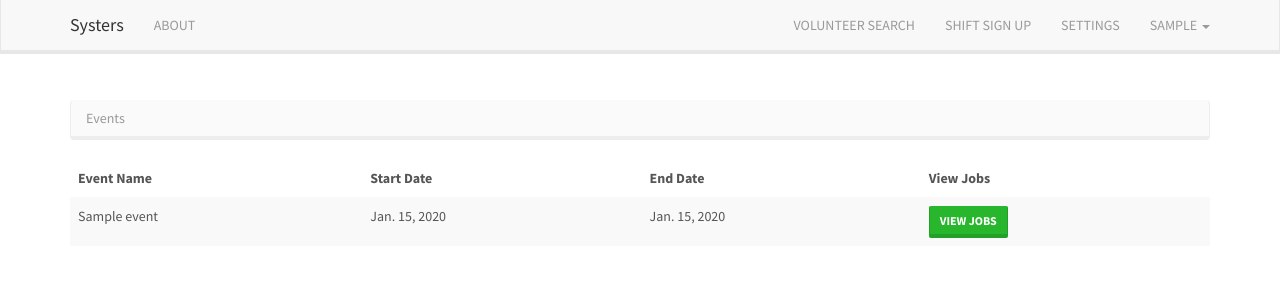
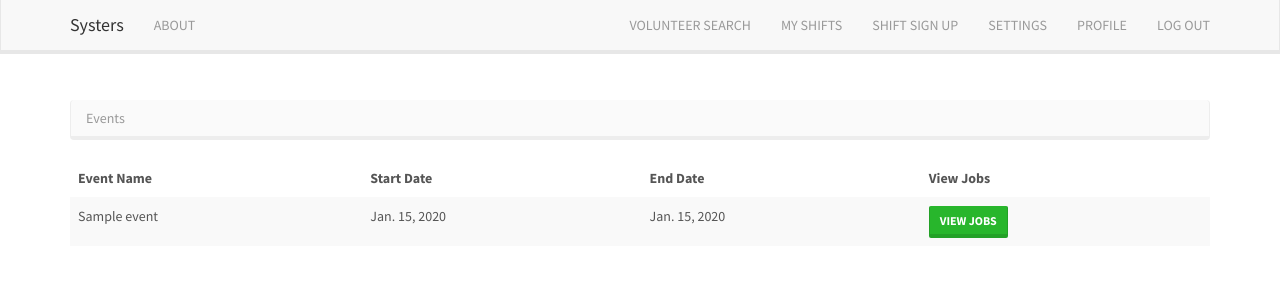
Before and after one commit to Nerdylicious/vms-integrated, a Django app: page /event/list_sign_up/ in a window 1280 px wide. Shown: the top 300 px of the page. Run offline with Django 3.2, Linux system fonts and the light colour scheme; a user stored in the database is signed in; tables that the repository leaves empty hold one stand-in row (values such as "Sample post"); parts of the project's set-up code (start-up, migrations or seed data) failed here and were passed over; some libraries are stand-ins or nearby versions.

Commit message:
Added link on dashboard for viewing shifts signed up for

```diff
--- a/vms/vms/templates/vms/base.html
+++ b/vms/vms/templates/vms/base.html
@@ -26,18 +26,15 @@
                 <ul class="nav navbar-nav navbar-right text-uppercase">
                     {% if user.is_authenticated %}
                         <li><a href="{% url 'volunteer:search' %}">Volunteer Search</a></li>
+                        {% if user.volunteer %}
+                            <li><a href="{% url 'shift:view_volunteer_shifts' user.volunteer.id %}">My Shifts</a></li>
+                        {% endif %}
                         <li><a href="{% url 'event:list_sign_up' %}">Shift Sign Up</a></li>
                         <li><a href="{% url 'administrator:settings' %}">Settings</a></li>
-                        <li class="dropdown">
-                            <a href="#" class="dropdown-toggle" data-toggle="dropdown">{{ user.username }} <b class="caret"></b></a>
-                            <ul class="dropdown-menu">
-                                {% if user.volunteer %}
-                                    <li><a href="{% url 'volunteer:profile' user.volunteer.id %}">Profile</a></li>
-                                    <li><a href="{% url 'shift:view_volunteer_shifts' user.volunteer.id %}">My Shifts</a></li>
-                                {% endif %}
-                                <li><a href="{% url 'authentication:logout_process' %}">Log Out</a></li>
-                            </ul>
-                        </li>
+                        {% if user.volunteer %}
+                            <li><a href="{% url 'volunteer:profile' user.volunteer.id %}">Profile</a></li>
+                        {% endif %}
+                        <li><a href="{% url 'authentication:logout_process' %}">Log Out</a></li>
                     {% else %}
                         <li><a href="{% url 'registration:signup_volunteer' %}">Sign Up</a></li>
                         <li><a href="{% url 'authentication:login_process' %}">Log In</a></li>
```
